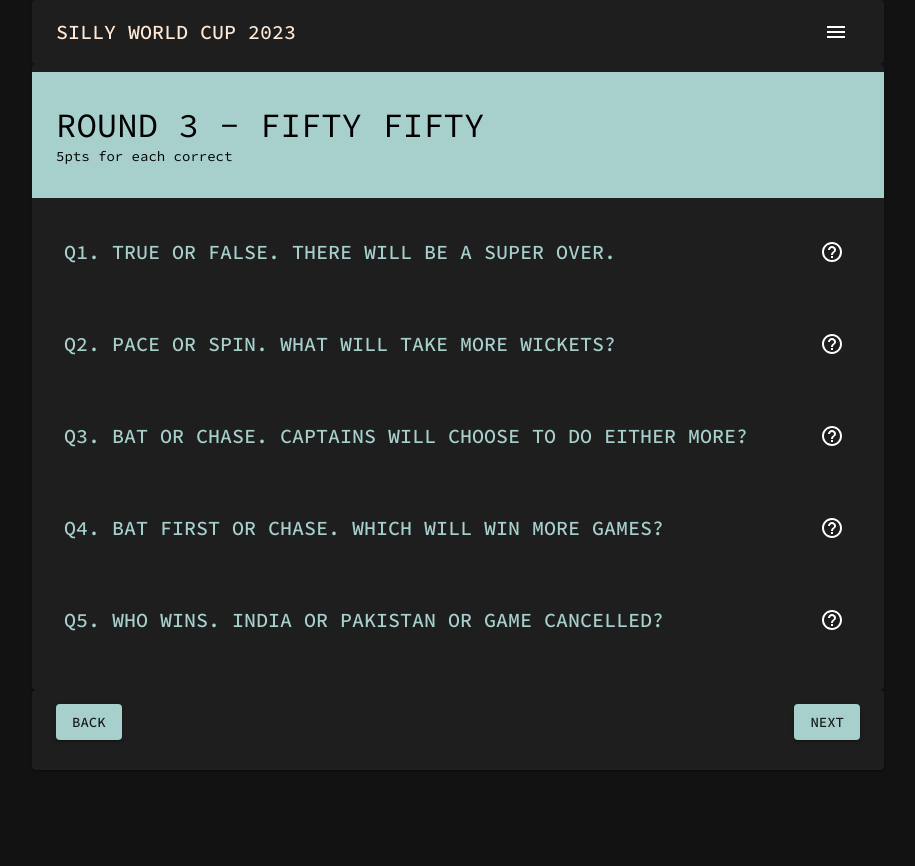
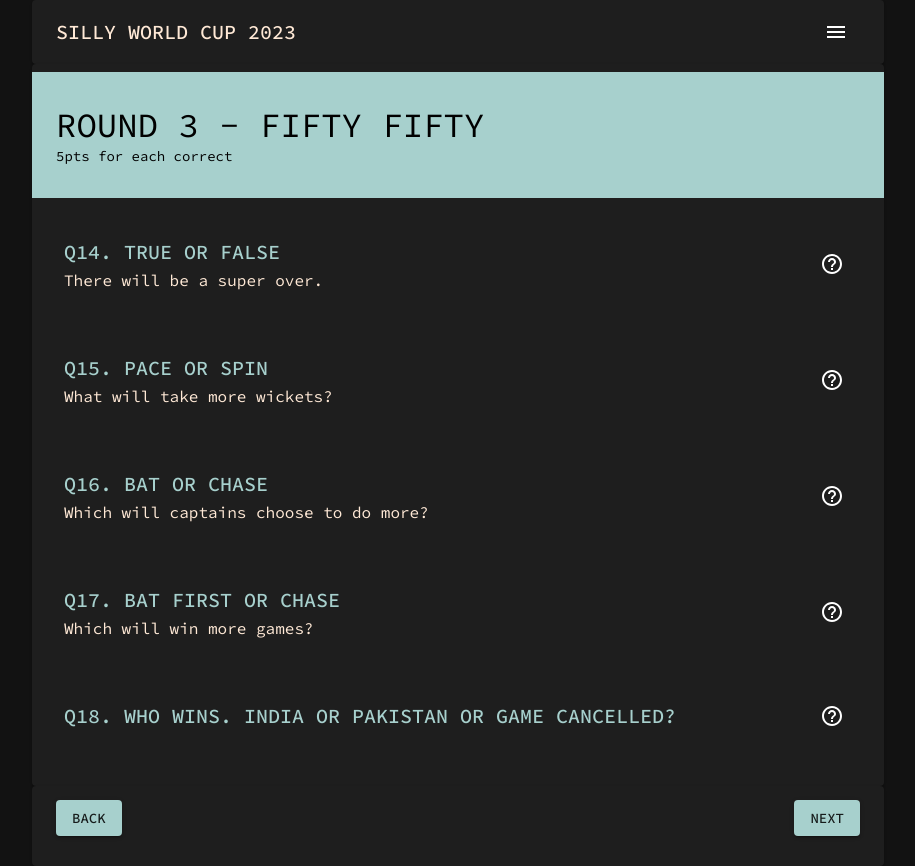
Before and after one commit to mdnrosen/sillyWC23, a React (Vite) app: page /fiftyfifty in a window 1280 px wide. Shown: the whole page, without its empty margins (182-1097 px from the left). Before the commit the page ends 800 px from the top, so only its background shows below. Built offline with nearby package versions, Linux system fonts and the light colour scheme.

Commit message:
Renumbered / rephrased questions in 50:50 round.

```diff
--- a/src/pages/FiftyFiftyRound.jsx
+++ b/src/pages/FiftyFiftyRound.jsx
@@ -16,33 +16,13 @@
             <CardContent>
                 <Box component="form">
                     <Grid container spacing={2}>
+
                         <Grid item xs={12}>
                             <FormControl fullWidth>
                                 <QuestionTitle
-                                    title="True or false. There will be a super over."
-                                    num="1"
-                                    question=""
-                                    hint=""
-                                />
-                            </FormControl>
-                        </Grid>
-                        <Grid item xs={12}>
-                            <FormControl fullWidth>
-                                <QuestionTitle
-                                    title="Pace or spin. What will take more wickets?"
-                                    num="2"
-                                    question=""
-                                    hint=""
-                                />
-                            </FormControl>
-                        </Grid>
-                        <Grid item xs={12}>
-                            <FormControl fullWidth>
-
-                                <QuestionTitle
-                                    title="Bat or chase. Captains will choose to do either more?"
-                                    num="3"
-                                    question=""
+                                    title="True or false"
+                                    num="14"
+                                    question="There will be a super over."
                                     hint=""
                                 />
                             </FormControl>
@@ -51,9 +31,31 @@
                         <Grid item xs={12}>
                             <FormControl fullWidth>
                                 <QuestionTitle
-                                    title="Bat first or chase. Which will win more games?"
-                                    num="4"
-                                    question=""
+                                    title="Pace or spin"
+                                    num="15"
+                                    question="What will take more wickets?"
+                                    hint=""
+                                />
+                            </FormControl>
+                        </Grid>
+
+                        <Grid item xs={12}>
+                            <FormControl fullWidth>
+                                <QuestionTitle
+                                    title="Bat or chase"
+                                    num="16"
+                                    question="Which will captains choose to do more?"
+                                    hint=""
+                                />
+                            </FormControl>
+                        </Grid>
+
+                        <Grid item xs={12}>
+                            <FormControl fullWidth>
+                                <QuestionTitle
+                                    title="Bat first or chase"
+                                    num="17"
+                                    question="Which will win more games?"
                                     hint=""
                                 />
                             </FormControl>
@@ -63,12 +65,13 @@
                             <FormControl fullWidth>
                                 <QuestionTitle
                                     title="Who wins. India or Pakistan or Game cancelled?"
-                                    num="5"
+                                    num="18"
                                     question=""
                                     hint=""
                                 />
                             </FormControl>
                         </Grid>
+
                     </Grid>
                 </Box>
             </CardContent>
```
